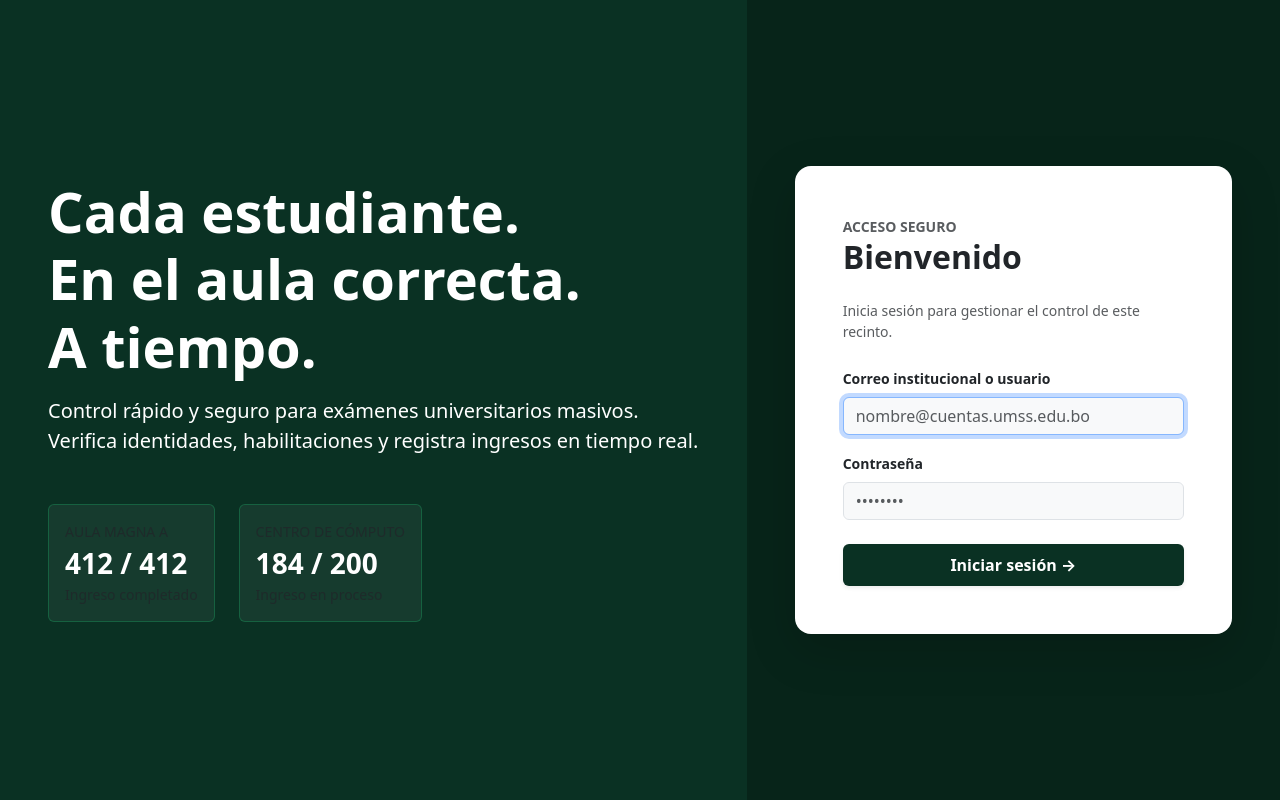
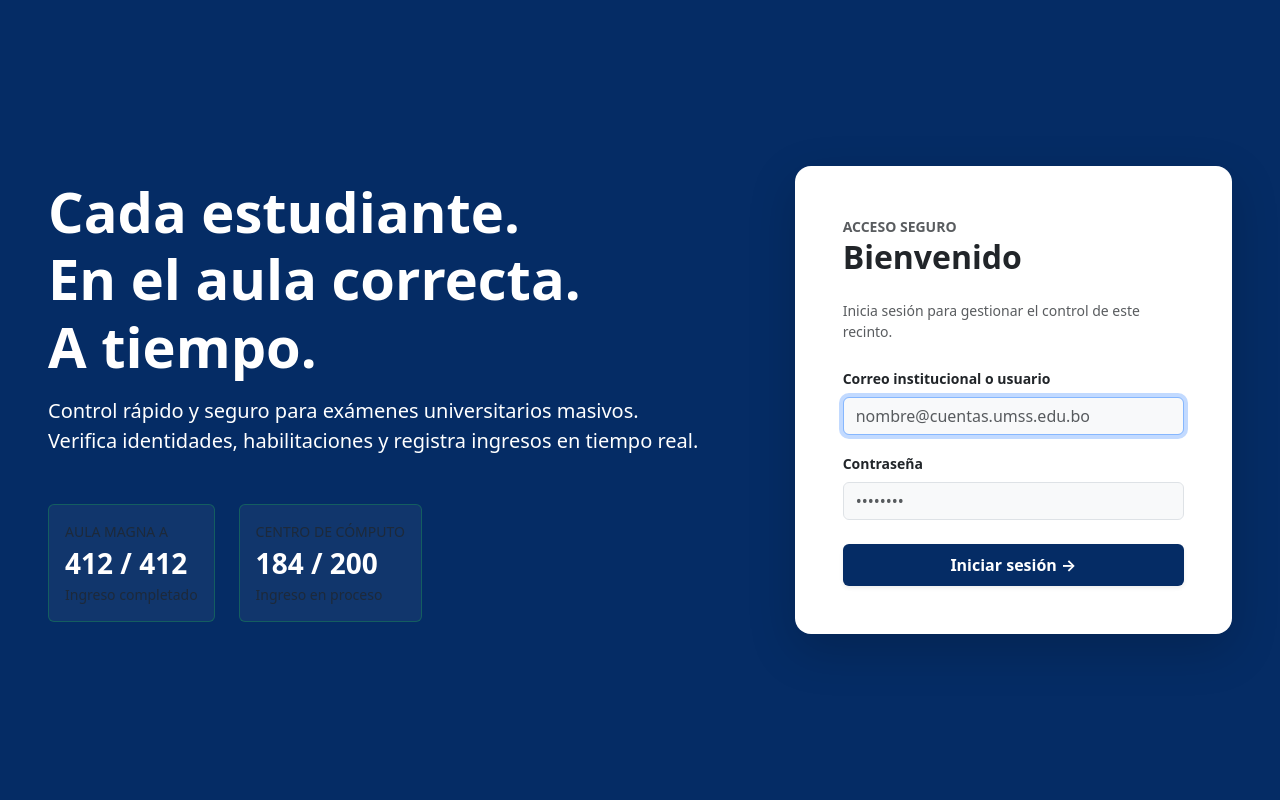
Before and after one commit to DeltaSoft-S-R-L/Sistema-control-examenes, a React app in the folder frontend/: page /login in a window 1280 px wide. Built offline with nearby package versions, Linux system fonts and the light colour scheme; no server answers; the HTML template or start-up script is replaced by a standard one.

Commit message:
style(login): unificar colores y mejorar vista movil

```diff
--- a/frontend/src/pages/Login.jsx
+++ b/frontend/src/pages/Login.jsx
@@ -39,11 +39,14 @@ export default function Login() {
   };
 
   return (
-    <div className="container-fluid vh-100 d-flex flex-column flex-md-row p-0">
+    <div
+      className="container-fluid d-flex flex-column flex-md-row p-0"
+      style={{ minHeight: "100vh" }}
+    >
       {/* Sección Izquierda: Branding CampusGate */}
       <div
-        className="col-12 col-md-7 text-white d-flex flex-column justify-content-center p-5"
-        style={{ backgroundColor: "#0A3123" }}
+        className="col-12 col-md-7 text-white d-flex flex-column justify-content-center p-4 p-md-5 order-2 order-md-1"
+        style={{ backgroundColor: "#052C65" }}
       >
         <h1 className="display-4 fw-bold mb-3">
           Cada estudiante.
@@ -83,8 +86,8 @@ export default function Login() {
 
       {/* Sección Derecha: Formulario */}
       <div
-        className="col-12 col-md-5 d-flex align-items-center justify-content-center"
-        style={{ backgroundColor: "#072419" }}
+        className="col-12 col-md-5 d-flex align-items-center justify-content-center py-4 py-md-0 order-1 order-md-2"
+        style={{ backgroundColor: "#052C65" }}
       >
         <div
           className="card shadow-lg w-100 mx-4 mx-md-5 border-0 rounded-4"
@@ -138,7 +141,7 @@ export default function Login() {
               <button
                 type="submit"
                 className="btn w-100 text-white fw-bold py-2 shadow-sm"
-                style={{ backgroundColor: "#0A3123" }}
+                style={{ backgroundColor: "#052C65" }}
                 disabled={loading}
               >
                 {loading ? (
```
